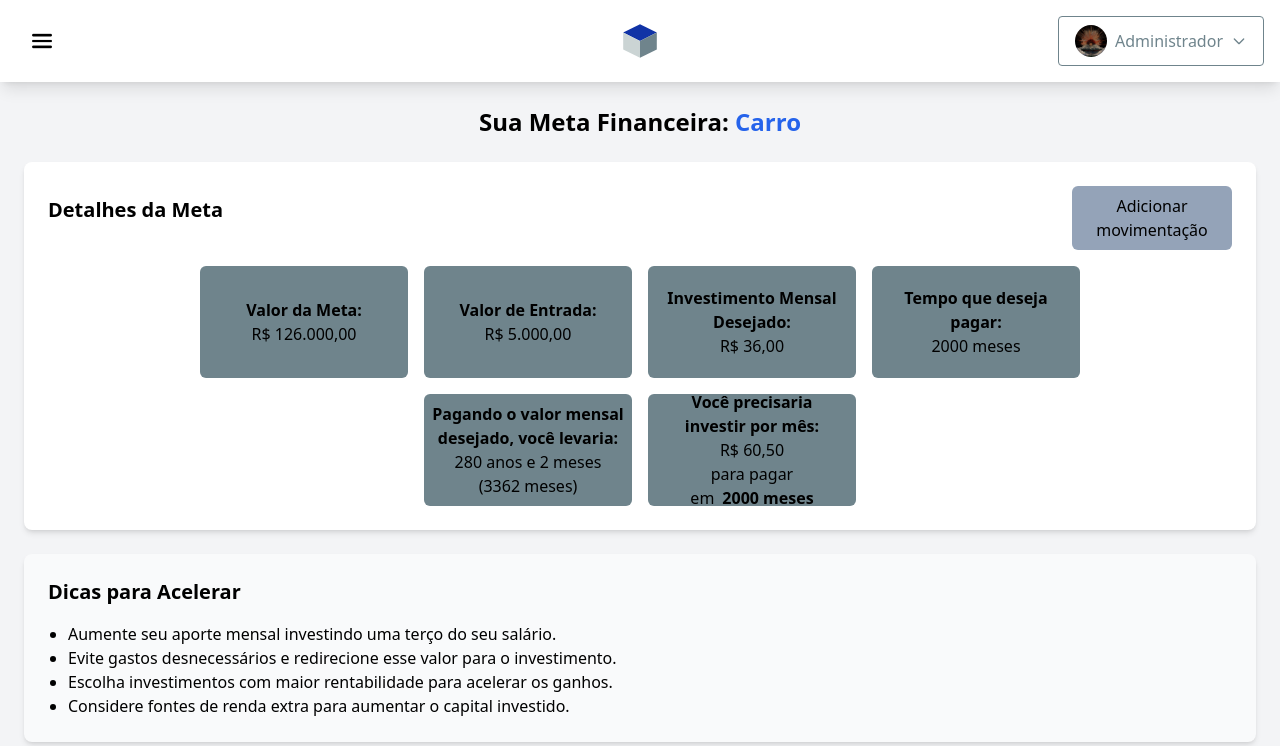
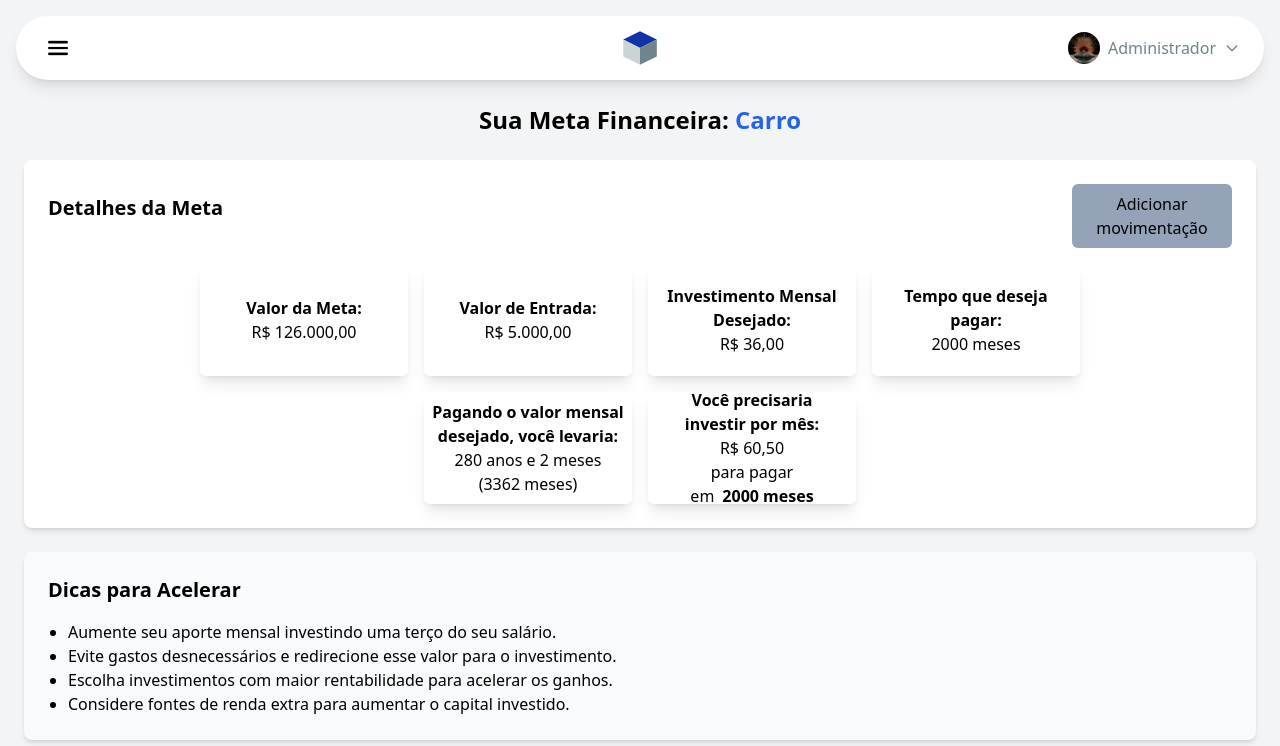
Before and after one commit to ar7utz/Financas, a PHP site: page /modulos/planejador/exibir_meta.php?id=1 in a window 1280 px wide. Shown: the top 746 px of the page. Run offline with PHP 8.4, Linux system fonts and the light colour scheme; a user stored in the database is signed in; data comes from the database, SQL or seed files in the repository; data that the repository does not hold is empty.

Commit message:
ajustes visuais na navbar e ajustes e adições de dados no perfil do usuário

```diff
--- a/assets/css/output.css
+++ b/assets/css/output.css
@@ -738,6 +738,10 @@ video {
   margin-right: 0.5rem;
 }
 
+.mr-4 {
+  margin-right: 1rem;
+}
+
 .mr-5 {
   margin-right: 1.25rem;
 }
@@ -1051,6 +1059,10 @@ video {
 
 .justify-between {
   justify-content: space-between;
+}
+
+.justify-evenly {
+  justify-content: space-evenly;
 }
 
 .gap-1 {
@@ -1166,25 +1178,16 @@ video {
   border-color: rgb(156 163 175 / var(--tw-border-opacity));
 }
 
+.border-kansai {
+  --tw-border-opacity: 1;
+  border-color: rgb(111 132 140 / var(--tw-border-opacity));
+}
+
 .border-red-500 {
   --tw-border-opacity: 1;
   border-color: rgb(239 68 68 / var(--tw-border-opacity));
 }
 
-.border-white\/30 {
-  border-color: rgb(255 255 255 / 0.3);
-}
-
-.border-kansai {
-  --tw-border-opacity: 1;
-  border-color: rgb(111 132 140 / var(--tw-border-opacity));
-}
-
-.border-tollens {
-  --tw-border-opacity: 1;
-  border-color: rgb(17 51 166 / var(--tw-border-opacity));
-}
-
 .bg-black {
   --tw-bg-opacity: 1;
   background-color: rgb(0 0 0 / var(--tw-bg-opacity));
--- a/assets/templates/navbar.php
+++ b/assets/templates/navbar.php
@@ -52,28 +52,32 @@ $nomeExibido = formatarNome($nome);
 
 ?>
 
-<header class="bg-white p-4 flex items-center relative shadow-lg">
+<link rel="stylesheet" href="https://cdnjs.cloudflare.com/ajax/libs/font-awesome/6.4.2/css/all.min.css">
+
+<header class="bg-white p-2 ml-4 mr-4 mt-4 justify-evenly flex items-center relative shadow-lg rounded-full">
 
     <?php if (!$esconder_botao_menu): ?>
-        <button id="btnMenu" class="bg-white text-white py-2 px-4 rounded hover:border border-kansai hover:shadow-lg focus:outline-none transition duration-300">
+        <button id="btnMenu" class="bg-white text-white py-2 px-4 ml-2 rounded hover:shadow-lg focus:outline-none transition duration-300">
             <img src="../../assets/img/icone_menu.png" alt="Menu" width="20px" height="20px">
         </button>
     <?php endif; ?>
 
-    <div id="menuLateral" class="fixed top-0 left-0 h-screen w-64 bg-gray-800 text-white transform -translate-x-full transition-transform duration-300 z-50" >
+    <div id="menuLateral" class="fixed top-0 left-0 h-screen w-64 bg-kansai text-white transform -translate-x-full transition-transform duration-300 z-50" >
         <div class="p-4">
-            <h2 class="text-xl font-bold mb-4">Menu Lateral</h2>
+            <div class="flex flex-row items-center justify-between mb-6">
+                <h2 class="text-xl font-bold">Finstash</h2>
+
+                <button id="btnFechar" class="text-white rounded justify-end-safe">
+                    <i class="fa fa-times" aria-hidden="true"></i>
+                </button>
+            </div>
+
             <ul class="space-y-3">
                 <li><a href="../../modulos/dashboard/hp_login.php" class="hover:underline">Home page</a></li>
                 <li><a href="../../modulos/dashboard/dashboard.php" class="hover:underline">Dashboard</a></li>
                 <li><a href="../../modulos/planejador/page.php" class="hover:underline">Planejador</a></li>
                 <li><a href="../../modulos/planilha/pagePS.php" class="hover:underline">Planilha</a></li>
             </ul>
-
-            <!-- Botão para fechar o menu -->
-            <button id="btnFechar" class="bg-red-500 text-white mt-6 py-2 px-4 rounded">
-                Fechar Menu
-            </button>
         </div>
     </div>
 
@@ -86,7 +90,7 @@ $nomeExibido = formatarNome($nome);
 
     <div class="ml-auto relative">
         <!-- Ícone da foto do usuário -->
-        <button id="dropdownToggle" class="flex items-center space-x-2 bg-white border border-kansai text-kansai py-2 px-4 rounded focus:outline-none relative">
+        <button id="dropdownToggle" class="flex items-center space-x-2 bg-white text-kansai py-2 px-4 rounded focus:outline-none relative">
             <img src="<?php echo '../../assets/uploads/' . $foto; ?>" alt="Foto do Usuário" class="w-8 h-8 rounded-full object-cover"
             />
             <span class="font-medium"><?php echo htmlspecialchars($nomeExibido); ?></span>
@@ -96,7 +100,7 @@ $nomeExibido = formatarNome($nome);
         </button>
 
         <!-- Dropdown -->
-        <div id="dropdownMenu" class="hidden absolute right-0 mt-2 w-48 bg-white border border-gray-200 rounded-md shadow-lg z-10">
+        <div id="dropdownMenu" class="hidden absolute right-0 w-48 bg-white border border-gray-200 rounded-md shadow-lg z-10">
             <a href="<?php echo $url_base; ?>./modulos/usuario/perfil.php" class="block px-4 py-2 text-gray-700 hover:bg-gray-100">Meu Perfil</a>
             <button id="abrirModalLogout" class="block w-full text-left px-4 py-2 text-gray-700 hover:bg-gray-100">Sair</button>
         </div>
--- a/modulos/planejador/exibir_meta.php
+++ b/modulos/planejador/exibir_meta.php
@@ -118,30 +118,30 @@ $investimentos = [
             </div>
 
             <div class="flex flex-wrap gap-4 mt-4 items-center align-middle justify-center text-center">
-                <p class="flex flex-col w-52 h-28 items-center justify-center bg-kansai rounded-md p-4">
+                <p id="weatherGlass" class="flex flex-col w-52 h-28 items-center justify-center shadow-lg bg-white rounded-md p-4">
                     <strong>Valor da Meta:</strong>
                     <span>R$ <?php echo number_format($preco_meta, 2, ',', '.'); ?></span>
                 </p>
-                <p class="flex flex-col w-52 h-28 items-center justify-center bg-kansai rounded-md p-4">
+                <p id="weatherGlass1" class="flex flex-col w-52 h-28 items-center justify-center shadow-lg bg-white rounded-md p-4">
                     <strong>Valor de Entrada:</strong>
                     <span>R$ <?php echo number_format($capital, 2, ',', '.'); ?></span>
                 </p>
-                <p class="flex flex-col w-52 h-28 items-center justify-center bg-kansai rounded-md p-4">
+                <p id="weatherGlass2" class="flex flex-col w-52 h-28 items-center justify-center shadow-lg bg-white rounded-md p-4">
                     <strong>Investimento Mensal Desejado:</strong>
                     <span>R$ <?php echo number_format($quanto_quero_pagar_mes, 2, ',', '.'); ?></span>
                 </p>
-                <p class="flex flex-col w-52 h-28 items-center justify-center bg-kansai rounded-md p-4">
+                <p id="weatherGlass3" class="flex flex-col w-52 h-28 items-center justify-center shadow-lg bg-white rounded-md p-4">
                     <strong>Tempo que deseja pagar:</strong>
                     <span><?php echo is_numeric($quanto_tempo_quero_pagar) ? $quanto_tempo_quero_pagar . ' meses' : 'Não informado'; ?></span>
                 </p>
             </div>
 
             <div class="flex flex-wrap gap-4 mt-4 items-center align-middle justify-center text-center">
-                <p class="flex flex-col w-52 h-28 items-center justify-center bg-kansai rounded-md p-2">
+                <p id="weatherGlass4" class="flex flex-col w-52 h-28 items-center justify-center shadow-lg bg-white rounded-md p-2">
                     <strong>Pagando o valor mensal desejado, você levaria:</strong>
                     <span><?php echo $tempo_formatado; ?></span>
                 </p>
-                <p class="flex flex-col w-52 h-28 items-center justify-center bg-kansai rounded-md p-8">
+                <p id="weatherGlass5" class="flex flex-col w-52 h-28 items-center justify-center shadow-lg bg-white rounded-md p-8">
                     <strong>Você precisaria investir por mês:</strong>
                     <span>
                         <?php
@@ -264,6 +264,7 @@ $investimentos = [
                     ?>
                 </div>
             </div>
+        </div>
     </div>
 
     <?php if (isset($_GET['mensagem']) && $_GET['mensagem'] === 'excluido'): ?>
@@ -335,6 +336,7 @@ $investimentos = [
         });
         </script>
 
+
     <script>
         function toggleMovimentacoes() {
             const container = document.getElementById('movimentacoesContainer');
@@ -342,6 +344,7 @@ $investimentos = [
             container.classList.toggle('hidden');
             icone.classList.toggle('rotate-180');
         }
+
     </script>
 
     <script>
@@ -629,5 +632,36 @@ fetch('./proxy_tesouro_ipca.php')
     });
     </script>
 
+    <script>
+        function addGlassHoverEffect(divId, corBase = '#FFD600', corFundo = 'rgba(255,255,255,0.15)') {
+            const div = document.getElementById(divId);
+            if (!div) return;
+
+            div.addEventListener('mousemove', function(e) {
+                const rect = div.getBoundingClientRect();
+                const x = e.clientX - rect.left;
+                const y = e.clientY - rect.top;
+                div.style.background = `
+                    radial-gradient(circle at ${x}px ${y}px, ${corBase}55 0%, ${corBase}22 40%, ${corFundo} 100%)
+                `;
+                div.style.transition = 'background 0.2s';
+            });
+
+            div.addEventListener('mouseleave', function() {
+                div.style.background = '';
+            });
+        }
+
+        // Aplique nas suas divs
+        window.addEventListener('DOMContentLoaded', function() {
+            addGlassHoverEffect('weatherGlass', '#1133A6', 'rgba(255,255,255,0.15)');
+            addGlassHoverEffect('weatherGlass1', '#1133A6', 'rgba(255,255,255,0.15)');
+            addGlassHoverEffect('weatherGlass2', '#1133A6', 'rgba(255,255,255,0.15)');
+            addGlassHoverEffect('weatherGlass3', '#1133A6', 'rgba(255,255,255,0.15)');
+            addGlassHoverEffect('weatherGlass4', '#1133A6', 'rgba(255,255,255,0.15)');
+            addGlassHoverEffect('weatherGlass5', '#1133A6', 'rgba(255,255,255,0.15)');
+        });
+    </script>
+
 </body>
 </html>
--- a/modulos/planejador/page.php
+++ b/modulos/planejador/page.php
@@ -33,7 +33,7 @@ $metas = $result->fetch_all(MYSQLI_ASSOC);
 
     <title>Finstash - Metas</title>
 </head>
-<body>
+<body class="bg-gray-100 min-h-screen">
     <?php require_once '../../assets/templates/navbar.php'; ?>
 
     <div class="container mx-auto p-4 justify-between">
--- a/modulos/planilha/pagePS.php
+++ b/modulos/planilha/pagePS.php
@@ -56,7 +56,7 @@ $planilhas = $result->fetch_all(MYSQLI_ASSOC);
     <script src="https://cdnjs.cloudflare.com/ajax/libs/jspdf-autotable/3.5.25/jspdf.plugin.autotable.min.js"></script>
     <title>Finstash - Planilha Financeira</title>
 </head>
-<body>
+<body class="bg-gray-100 min-h-screen">
     <?php require_once '../../assets/templates/navbar.php' ?>
 
     <?php //toastify
```
Also changed, not shown: other parts of assets/css/output.css (+14 -29 lines), assets/templates/navbar_lateral.php (+33 -3 lines), modulos/dashboard/dashboard.php (+5 -2 lines), modulos/dashboard/hp_login.php (+4 -6 lines), modulos/usuario/perfil.php (+16 -0 lines).
